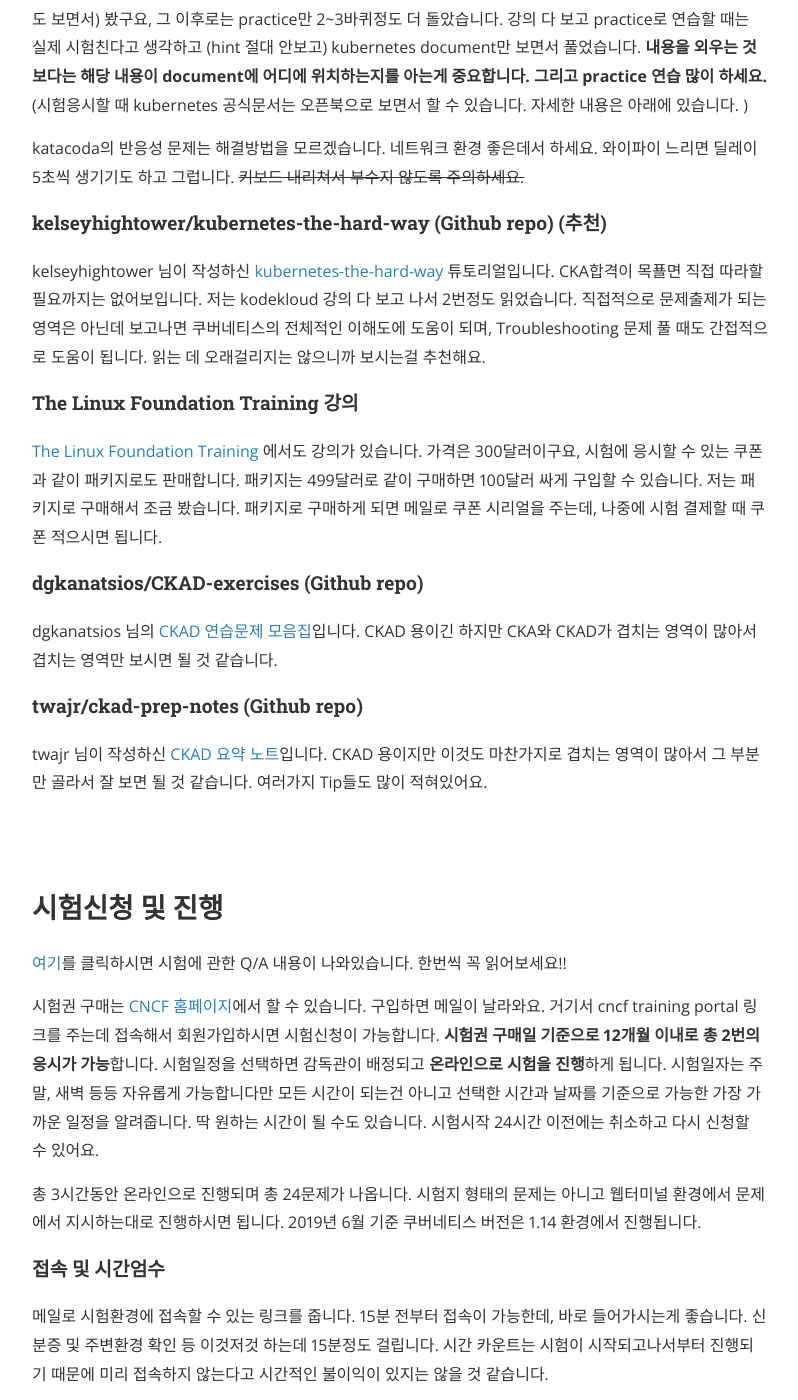
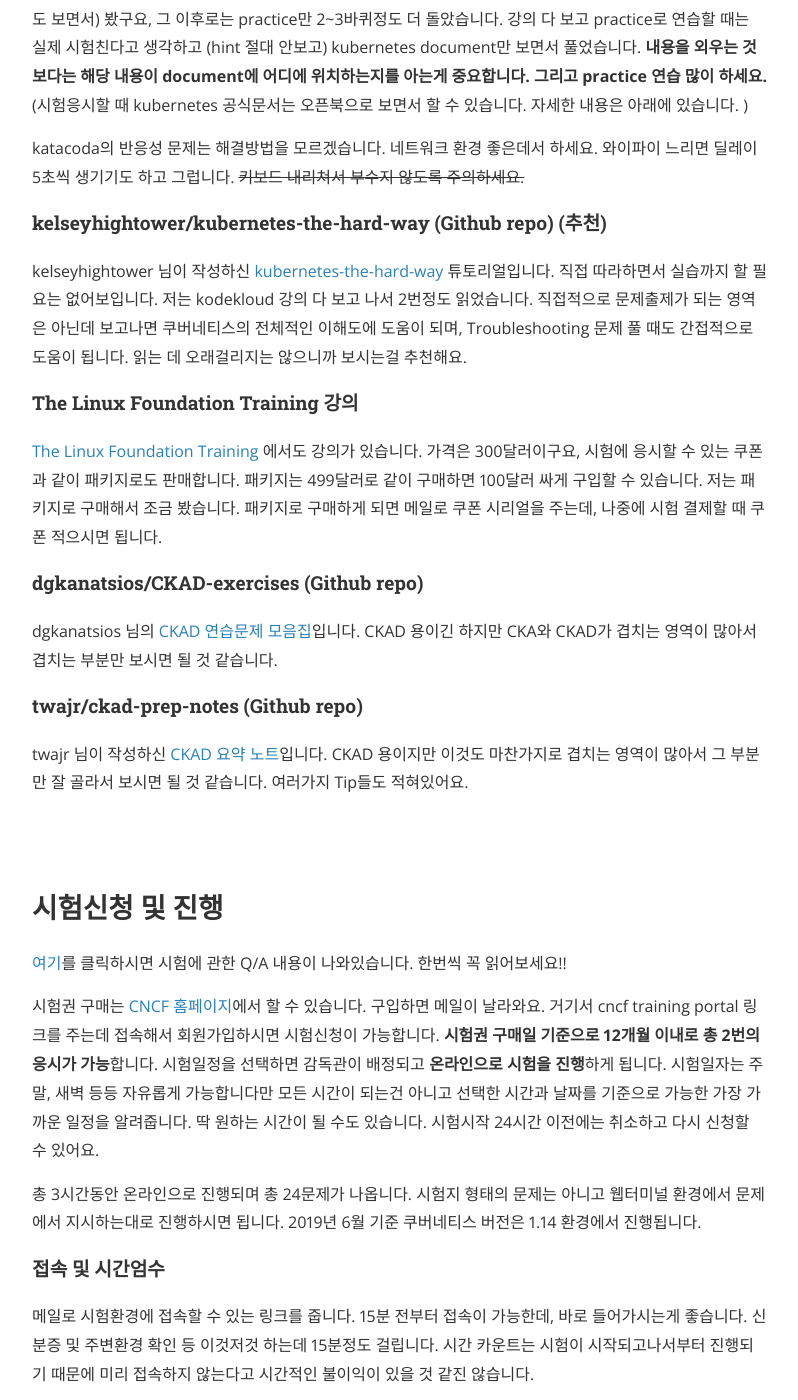
Before and after one commit to dudaji/blog, a Jekyll site: the page built from docs/_posts/kubernetes/2019-06-24-cka-acceptance-review-soonbee.md, in a window 1280 px wide and 1400 px high, scrolled down 2112 px. Shown: the whole window, without its empty margins (240-1038 px from the left). Built offline with Jekyll 4.4.1, drawn with Linux system fonts in a browser that asks for light colours; nearby versions of some CDN libraries; comment, search, counter and statistics services are not loaded.

Commit message:
Fix typo

```diff
--- a/docs/_posts/kubernetes/2019-06-24-cka-acceptance-review-soonbee.md
+++ b/docs/_posts/kubernetes/2019-06-24-cka-acceptance-review-soonbee.md
@@ -49,7 +49,7 @@ katacoda의 반응성 문제는 해결방법을 모르겠습니다. 네트워크
 
 #### kelseyhightower/kubernetes-the-hard-way (Github repo) (추천)
 
-kelseyhightower 님이 작성하신 [kubernetes-the-hard-way](https://github.com/kelseyhightower/kubernetes-the-hard-way) 튜토리얼입니다. CKA합격이 목푤면 직접 따라할 필요까지는 없어보입니다. 저는 kodekloud 강의 다 보고 나서 2번정도 읽었습니다. 직접적으로 문제출제가 되는 영역은 아닌데 보고나면 쿠버네티스의 전체적인 이해도에 도움이 되며, Troubleshooting 문제 풀 때도 간접적으로 도움이 됩니다. 읽는 데 오래걸리지는 않으니까 보시는걸 추천해요.
+kelseyhightower 님이 작성하신 [kubernetes-the-hard-way](https://github.com/kelseyhightower/kubernetes-the-hard-way) 튜토리얼입니다. 직접 따라하면서 실습까지 할 필요는 없어보입니다. 저는 kodekloud 강의 다 보고 나서 2번정도 읽었습니다. 직접적으로 문제출제가 되는 영역은 아닌데 보고나면 쿠버네티스의 전체적인 이해도에 도움이 되며, Troubleshooting 문제 풀 때도 간접적으로 도움이 됩니다. 읽는 데 오래걸리지는 않으니까 보시는걸 추천해요.
 <br/>
 
 
@@ -63,14 +63,14 @@ kelseyhightower 님이 작성하신 [kubernetes-the-hard-way](https://github.com
 
 #### dgkanatsios/CKAD-exercises (Github repo)
 
-dgkanatsios 님의 [CKAD 연습문제 모음집](https://github.com/dgkanatsios/CKAD-exercises)입니다. CKAD 용이긴 하지만 CKA와 CKAD가 겹치는 영역이 많아서 겹치는 영역만 보시면 될 것 같습니다.
+dgkanatsios 님의 [CKAD 연습문제 모음집](https://github.com/dgkanatsios/CKAD-exercises)입니다. CKAD 용이긴 하지만 CKA와 CKAD가 겹치는 영역이 많아서 겹치는 부분만 보시면 될 것 같습니다.
 <br/>
 
 
 
 #### twajr/ckad-prep-notes (Github repo)
 
-twajr 님이 작성하신 [CKAD 요약 노트](https://github.com/twajr/ckad-prep-notes)입니다. CKAD 용이지만 이것도 마찬가지로 겹치는 영역이 많아서 그 부분만 골라서 잘 보면 될 것 같습니다. 여러가지 Tip들도 많이 적혀있어요.
+twajr 님이 작성하신 [CKAD 요약 노트](https://github.com/twajr/ckad-prep-notes)입니다. CKAD 용이지만 이것도 마찬가지로 겹치는 영역이 많아서 그 부분만 잘 골라서 보시면 될 것 같습니다. 여러가지 Tip들도 적혀있어요.
 
 
 <br/>
@@ -89,7 +89,7 @@ twajr 님이 작성하신 [CKAD 요약 노트](https://github.com/twajr/ckad-pre
 
 #### 접속 및 시간엄수
 
-메일로 시험환경에 접속할 수 있는 링크를 줍니다. 15분 전부터 접속이 가능한데, 바로 들어가시는게 좋습니다. 신분증 및 주변환경 확인 등 이것저것 하는데 15분정도 걸립니다. 시간 카운트는 시험이 시작되고나서부터 진행되기 때문에 미리 접속하지 않는다고 시간적인 불이익이 있지는 않을 것 같습니다.
+메일로 시험환경에 접속할 수 있는 링크를 줍니다. 15분 전부터 접속이 가능한데, 바로 들어가시는게 좋습니다. 신분증 및 주변환경 확인 등 이것저것 하는데 15분정도 걸립니다. 시간 카운트는 시험이 시작되고나서부터 진행되기 때문에 미리 접속하지 않는다고 시간적인 불이익이 있을 것 같진 않습니다.
 <br/>
 
 
```
